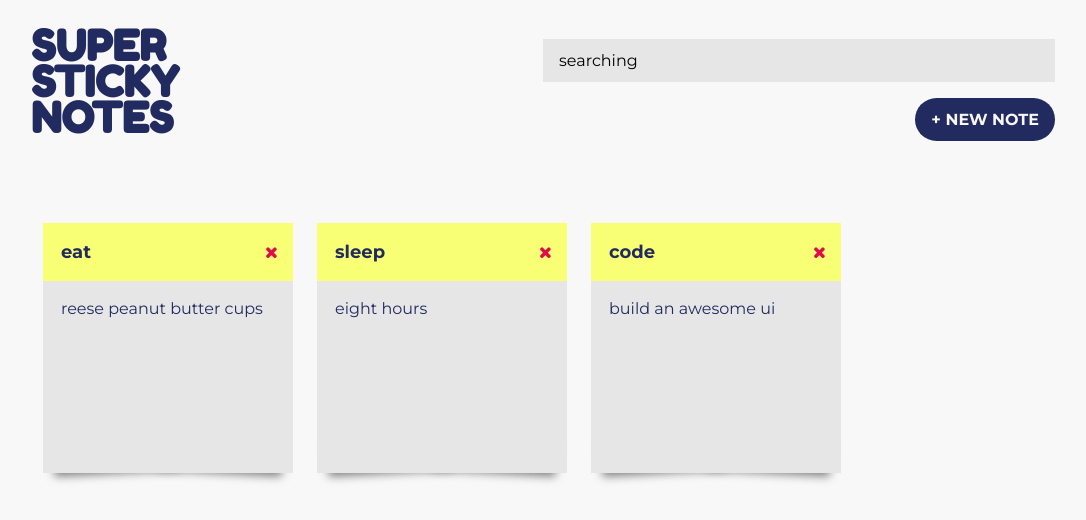
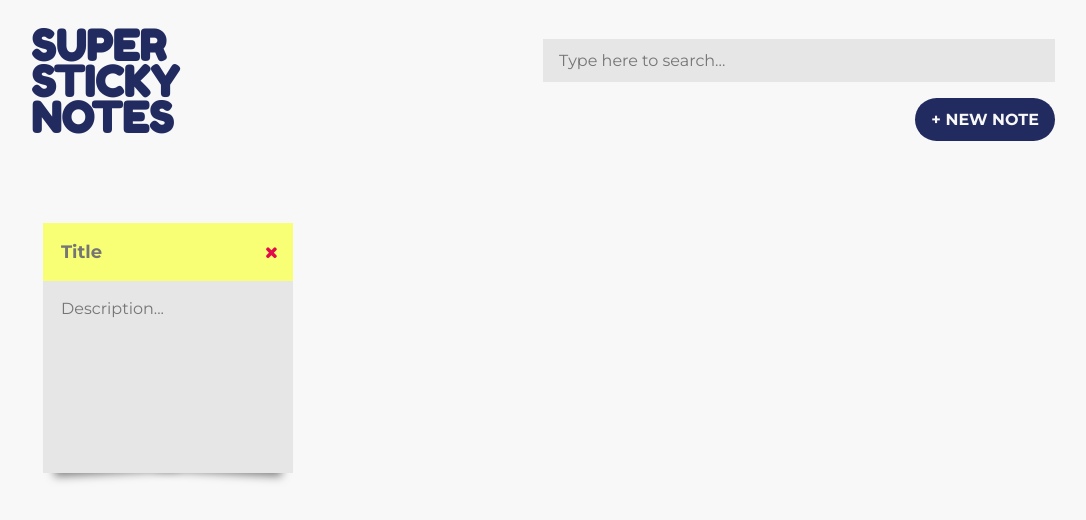
Before and after one commit to ClariceR/sticky-notes-react, a React (Create React App) app: page / in a window 1280 px wide. Shown: the top 520 px of the page, without its empty margins (97-1183 px from the left). Built offline with nearby package versions, Linux system fonts and the light colour scheme.

Commit message:
We can now edit notes

```diff
--- a/public/index.html
+++ b/public/index.html
@@ -33,7 +33,7 @@
       work correctly both with client-side routing and a non-root public URL.
       Learn how to configure a non-root public URL by running `npm run build`.
     -->
-    <title>React App</title>
+    <title>Super Sticky Notes</title>
   </head>
   <body>
     <noscript>You need to enable JavaScript to run this app.</noscript>
--- a/src/App.js
+++ b/src/App.js
@@ -5,27 +5,15 @@ import NotesList from "./NotesList";
 
 class App extends Component {
   state = {
-    searchText: 'searching',
+    searchText: "",
     notes: [
       {
-        id: 0,
-        title: "eat",
-        description: "reese peanut butter cups",
+        id: Date.now(),
+        title: "",
+        description: "",
         doesMatchSearch: true,
       },
-      {
-        id: 1,
-        title: "sleep",
-        description: "eight hours",
-        doesMatchSearch: true,
-      },
-      {
-        id: 2,
-        title: "code",
-        description: "build an awesome ui",
-        doesMatchSearch: true,
-      }
-    ]
+    ],
   };
 
   addNote = () => {
@@ -36,15 +24,33 @@ class App extends Component {
       doesMatchSearch: true,
     };
     const newNotes = [...this.state.notes, newNote];
-    this.setState({notes: newNotes})
+    this.setState({ notes: newNotes });
+  };
 
+  onType = (updatedNoteId, updatedField, updatedValue) => {
+    const noteToUpdate = (note) => {
+      if (note.id !== updatedNoteId) {
+        return note;
+      } else {
+        if (updatedField === 'title') {
+          note.title = updatedValue;
+          return note;
+        } else {
+          note.description = updatedValue;
+          return note;
+        }
+      }
+    }
+    const updatedNotes = this.state.notes.map(noteToUpdate);
+    this.setState({notes: updatedNotes})
   }
+
   render() {
     return (
       <>
         <div className="container flex flex--column">
-          <Header searchText={this.state.searchText} addNote={this.addNote}/>
-          <NotesList notes={this.state.notes}/>
+          <Header searchText={this.state.searchText} addNote={this.addNote} />
+          <NotesList notes={this.state.notes} onType={this.onType}/>
         </div>
       </>
     );
--- a/src/Note.js
+++ b/src/Note.js
@@ -1,13 +1,34 @@
-import React from 'react'
+import React from "react";
 
 function Note(props) {
-    return (
-      <li className="note effect2">
-        <input className="note__title" type="text" placeholder="Title" value={props.title}/>
-        <textarea className="note__description" placeholder="Description..." value={props.description}/>
-        <span className="note__delete">x</span>
-      </li>
-    );
+    const updateTitle = e => {
+        const updatedValue = e.target.value;
+        const updatedNoteId = props.note.id;
+        props.onType(updatedNoteId, 'title', updatedValue);
+    };
+    const updateDescription = e => {
+        const updatedValue = e.target.value;
+        const updatedNoteId = props.note.id;
+        props.onType(updatedNoteId, 'description', updatedValue);
+    }
+  return (
+    <li className="note effect2">
+      <input
+        className="note__title"
+        type="text"
+        placeholder="Title"
+        value={props.note.title}
+        onChange={updateTitle}
+      />
+      <textarea
+        className="note__description"
+        placeholder="Description..."
+        value={props.note.description}
+        onChange={updateDescription}
+      />
+      <span className="note__delete">x</span>
+    </li>
+  );
 }
 
-export default Note
+export default Note;
--- a/src/NotesList.js
+++ b/src/NotesList.js
@@ -3,7 +3,7 @@ import Note from './Note';
 
 function NotesList(props) {
     const searchMatches = props.notes.filter((note) => note.doesMatchSearch)
-    const eachNote = props.notes.map((note) => <Note note={note} id={note.id} title={note.title} description={note.description}/>)
+    const eachNote = props.notes.map((note) => <Note note={note} id={note.id} onType={props.onType}/>)
     return (
       <div className="notes__list--wrapper grid">
         <ul className="notes__list">
```
